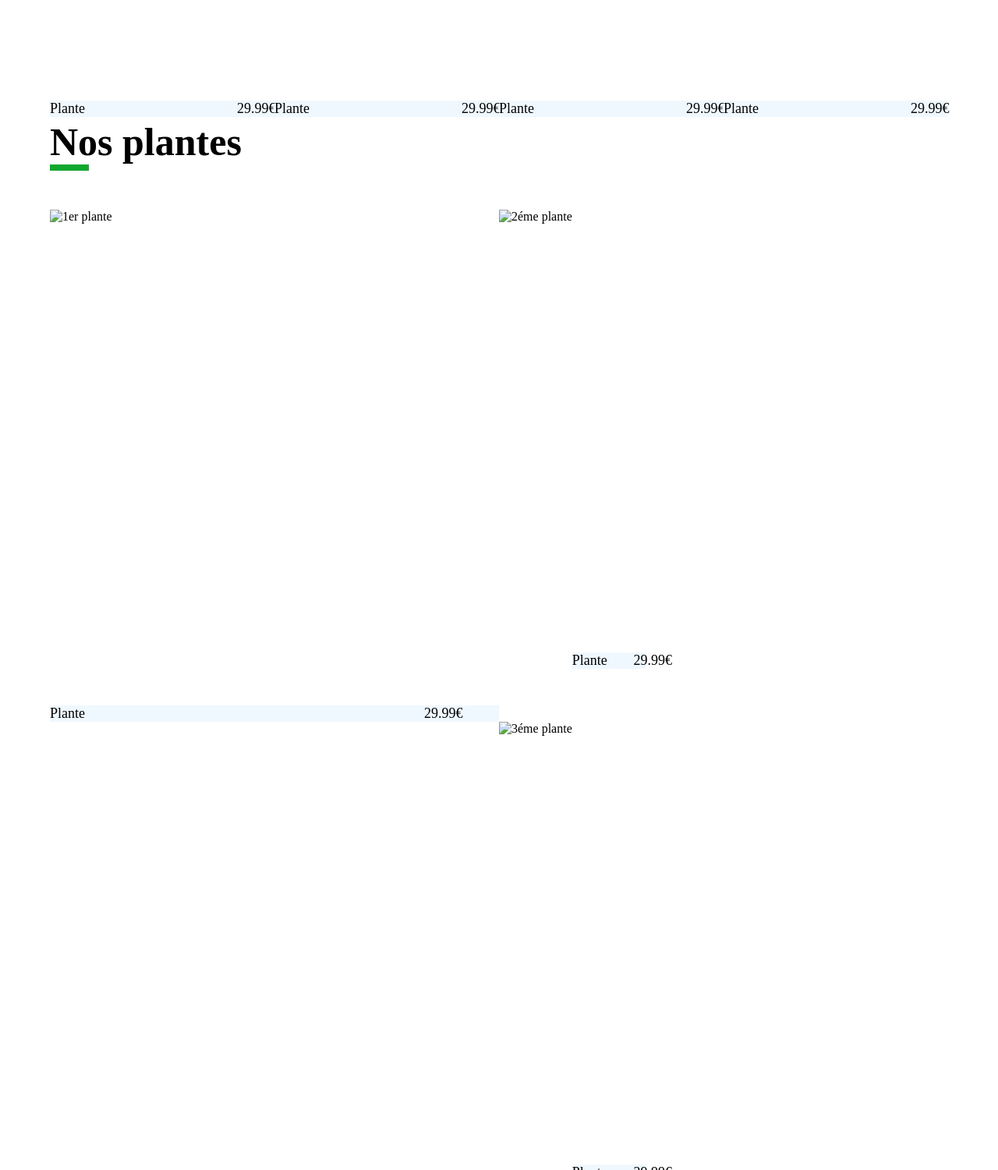
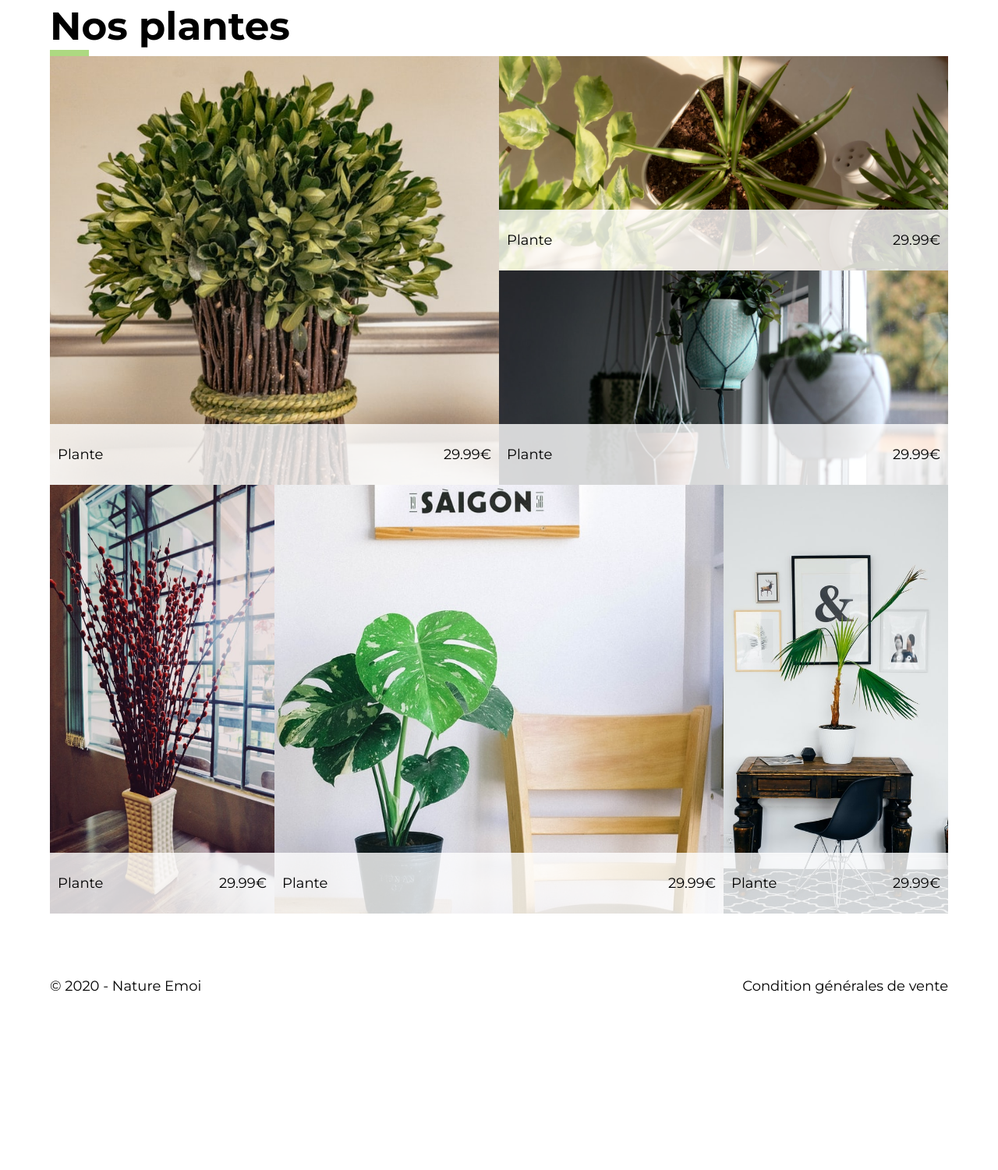
Before and after one commit to Nkhaoula/Nature, a plain HTML site: page correctionIndex.html in a window 1280 px wide. Shown: the part 1299-2800 px from the top of the page at 78% size. After the commit the page ends 2657 px from the top, so only its background shows below. Drawn offline with Linux system fonts and the light colour scheme.

Commit message:
création de la « Emoi»

```diff
--- a/assets/css/correctionStyle.css
+++ b/assets/css/correctionStyle.css
@@ -1,5 +1,8 @@
+@import url('https://fonts.googleapis.com/css2?family=Montserrat:wght@100;200;300;400;500;600;700;800;900&display=swap');
+
 *{
     box-sizing: border-box;
+    font-family: "Montserrat", sans-serif;
 }
 
 body{
@@ -65,7 +68,7 @@ h1{
 }
 
 .delivery-icon{
-    color: rgb(17, 168, 47);
+    color: #ADD981;
     font-size: 50px;
     margin-top: 50px;
 }
@@ -77,7 +80,7 @@ section p {
 .line{
     height: 8px;
     width: 50px;
-    background-color:  rgb(17, 168, 47);
+    background-color:  #ADD981;
 }
 h2{
     margin-bottom: 0;
@@ -89,47 +92,148 @@ main {
     margin: auto;
 }
 
-.card{
-    margin-top: 50px;
+.card {
+    width: 100%;
+    height: 550px;
+    position: relative;
+    overflow: hidden;
 }
 
-.card img{
+.card2 {
     width: 100%;
+    height: 275px;
+    position: relative;
+    overflow: hidden;
 }
 
-.footerCard{
-    padding-top: 600px;
-    color: black;
+.footerCard {
+    position: absolute;
+    bottom: 0;
+    display: flex;
+    justify-content: space-between;
+    background: rgba(255, 255, 255, 0.8);
+    width: 100%;
+    padding: 10px;
+    box-sizing: border-box;
 }
 
-.footerCard p {
-    background-color: rgba(240, 248, 255, 0.951);
-}
-
-.img1h{
-    background-image: url(../img/nos_meilleures_ventes/1.jpg);
+.img1h {
+    background-image: url('../img/1.1.jpg');
     background-size: cover;
-    width: 100%;
-    height: 600px;
+    background-position: center;
 }
 
 .img2h{
-    background-image: url(../img/nos_meilleures_ventes/2.jpg);
+    background-image: url(../img/2.1.jpg);
     background-size: cover;
-    width: 100%;
-    height: 600px;
+    background-position: center;
 }
 
 .img3h{
-    background-image: url(../img/nos_meilleures_ventes/3.jpg);
+    background-image: url(../img/33.jpg);
     background-size: cover;
-    width: 100%;
-    height: 600px;
+    background-position: center;
 }
 
 .img4h{
-    background-image: url(../img/nos_meilleures_ventes/4.jpg);
+    background-image: url(../img/44.jpg);
     background-size: cover;
+    background-position: center; ;
+}
+
+.card::before {
+    content: "En savoir plus";
+    position: absolute;
     width: 100%;
-    height: 600px;
+    height: 100%;
+    background: #FFFFFFDF;
+    display: flex;
+    justify-content: center;
+    align-items: center;
+    left: -100%;
+    transition: left 0.4s;
+    font-size: 25px;
+    font-weight: 500;
 }
+
+.card:hover::before {
+    left: 0;
+}
+
+.card2::before {
+    content: "En savoir plus";
+    position: absolute;
+    width: 100%;
+    height: 100%;
+    background: #FFFFFFDF;
+    display: flex;
+    justify-content: center;
+    align-items: center;
+    left: -100%;
+    transition: left 0.4s;
+    font-size: 25px;
+    font-weight: 500;
+}
+
+.card2:hover::before {
+    left: 0;
+}
+
+.img1m{
+    background-image: url(../img/1.jpg);
+    background-size: cover;
+    background-position: center; ;
+}
+
+.img2m{
+    background-image: url(../img/2.jpg);
+    background-size: cover;
+    background-position: center; ;
+}
+
+.img3m{
+    background-image: url(../img/3.jpg);
+    background-size: cover;
+    background-position: center; ;
+}
+
+.img4m{
+    background-image: url(../img/4.jpg);
+    background-size: cover;
+    background-position: center; ;
+}
+
+.img5m{
+    background-image: url(../img/5.jpg);
+    background-size: cover;
+    background-position: center; ;
+}
+
+.img6m{
+    background-image: url(../img/6.jpg);
+    background-size: cover;
+    background-position: center; ;
+}
+
+footer{
+    display: flex;
+    justify-content: space-between;
+    padding: 5%;
+    font-size: 18px;
+}
+
+@media (max-width: 550px) {
+    .col_3{
+        width: 100%;
+    }
+    .col_6{
+        width: 100%;
+    }
+    .col_1{
+        width: 50%;
+    }
+    footer{
+        display: flex;
+        flex-direction: column;
+    }
+}
--- a/correctionIndex.html
+++ b/correctionIndex.html
@@ -13,7 +13,7 @@
             <div class="col_1">
                 <img src="assets/img/logo.png" alt="Logo Nature Emoi">
             </div>
-            <div class="col_10 myNav">
+            <div class="col_10 myNav nav-links">
                 <a href="#">Accueil</a>
                 <a href="#">Nos meilleures ventes</a>
                 <a href="#">Nos plantes</a>
@@ -21,9 +21,6 @@
         </nav>
         <div class="row">
             <h1>Nature Emoi, </br> meilleur que le </br> chocolat.</h1>
-        </div>
-        <div class="row">
-            <p class="scroll">Scroll <i class="scroll-icon fas fa-angle-down"></i></p>
         </div>
     </header>
     <main>
@@ -47,25 +44,25 @@
             <div class="row">
                 <div class="col_3">
                     <div class="card img1h">
-                        <div class="footerCard row">
-                            <p class="col_10">Plante</p>
-                            <p class="col_2">29.99€</p>
+                        <div class="footerCard">
+                            <p>Plante</p>
+                            <p >29.99€</p>
                         </div>
                     </div>
                 </div>
                 <div class="col_3">
                     <div class="card img2h">
-                        <div class="footerCard row">
-                            <p class="col_10">Plante</p>
-                            <p class="col_2">29.99€</p>
+                        <div class="footerCard">
+                            <p>Plante</p>
+                            <p>29.99€</p>
                         </div>
                     </div>
                 </div>
                 <div class="col_3">
                     <div class="card img3h">
-                        <div class="footerCard row">
-                            <p class="col_10">Plante</p>
-                            <p class="col_2">29.99€</p>
+                        <div class="footerCard">
+                            <p>Plante</p>
+                            <p>29.99€</p>
                         </div>
                     </div>
                 </div>
@@ -84,31 +81,28 @@
             <div class="line"></div>
             <div class="row">
                 <div class="col_6">
-                    <div class="card">
-                        <img src="assets/img/nos_plantes/1.jpg" alt="1er plante">
-                    </div>
-                    <div class="footerCard row">
-                        <p class="col_10">Plante</p>
-                        <p class="col_2">29.99€</p>
+                    <div class="card img1m">
+                        <div class="footerCard">
+                            <p>Plante</p>
+                            <p>29.99€</p>
+                        </div>
                     </div>
                 </div>
                 <div class="col_6">
-                    <div class="row">
-                        <div class="card">
-                            <img src="assets/img/nos_plantes/2.jpg" alt="2éme plante">
-                        </div>
-                        <div class="footerCard row">
-                            <p class="col_10">Plante</p>
-                            <p class="col_2">29.99€</p>
+                    <div class="row col_12">
+                        <div class="card2 img2m">
+                            <div class="footerCard">
+                                <p>Plante</p>
+                                <p>29.99€</p>
+                            </div>
                         </div>
                     </div>
-                    <div class="row">
-                        <div class="card">
-                            <img src="assets/img/nos_plantes/3.jpg" alt="3éme plante">
-                        </div>
-                        <div class="footerCard row">
-                            <p class="col_10">Plante</p>
-                            <p class="col_2">29.99€</p>
+                    <div class="col_12">
+                        <div class="card2 img3m">
+                            <div class="footerCard ">
+                                <p>Plante</p>
+                                <p>29.99€</p>
+                            </div>
                         </div>
                     </div>
                 </div>
@@ -117,34 +111,35 @@
         <section>
             <div class="row">
                 <div class="col_3">
-                    <div class="card">
-                        <img src="assets/img/nos_plantes/4.jpg" alt="4éme plante">
-                    </div>
-                    <div class="footerCard row">
-                        <p class="col_10">Plante</p>
-                        <p class="col_2">29.99€</p>
+                    <div class="card img4m">
+                        <div class="footerCard">
+                            <p>Plante</p>
+                            <p>29.99€</p>
+                        </div>
                     </div>
                 </div>
                 <div class="col_6">
-                    <div class="card">
-                        <img src="assets/img/nos_plantes/5.jpg" alt="5éme plante">
-                    </div>
-                    <div class="footerCard row">
-                        <p class="col_10">Plante</p>
-                        <p class="col_2">29.99€</p>
+                    <div class="card img5m">
+                        <div class="footerCard ">
+                            <p>Plante</p>
+                            <p>29.99€</p>
+                        </div>
                     </div>
                 </div>
                 <div class="col_3">
-                    <div class="card">
-                        <img src="assets/img/nos_plantes/6.jpg" alt="6éme plante">
-                    </div>
-                    <div class="footerCard row">
-                        <p class="col_10">Plante</p>
-                        <p class="col_2">29.99€</p>
+                    <div class="card img6m">
+                        <div class="footerCard ">
+                            <p>Plante</p>
+                            <p>29.99€</p>
+                        </div>
                     </div>
                 </div>
             </div>
         </section>
     </main>
+    <footer>
+        <p>&copy; 2020 - Nature Emoi</p>
+        <p>Condition générales de vente</p>
+    </footer>
 </body>
 </html>
```
